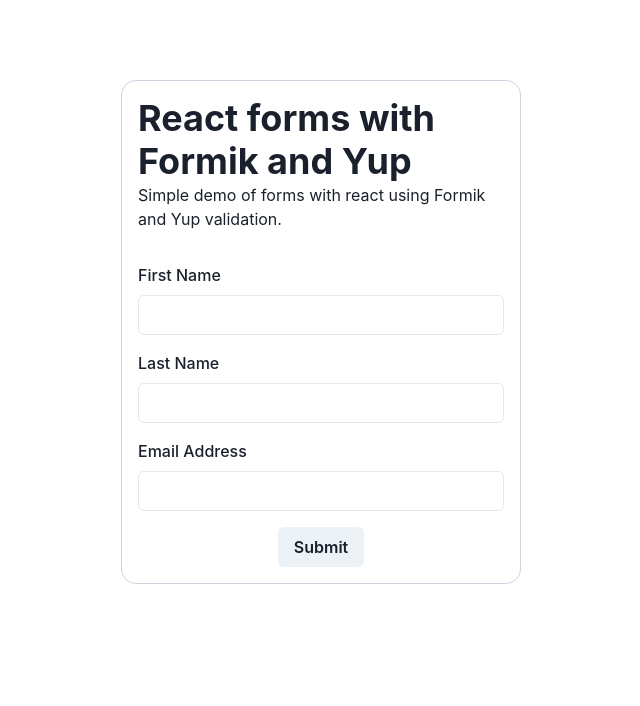
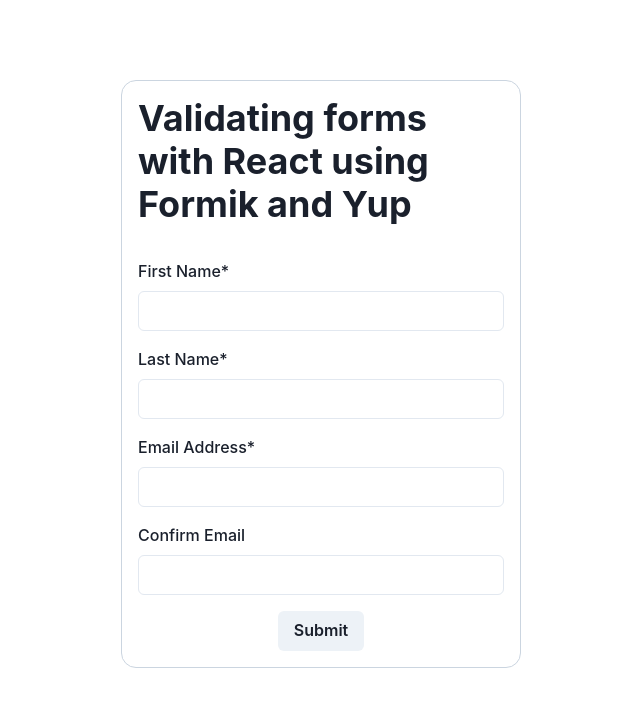
Before and after one commit to ashannon828/demo-formik, a Next.js app: page / in a window 1280 px wide. Shown: the top 706 px of the page, without its empty margins (319-959 px from the left). Built offline with nearby package versions, Linux system fonts and the light colour scheme.

Commit message:
finished errors for form validation demo

```diff
--- a/pages/index.js
+++ b/pages/index.js
@@ -36,76 +36,108 @@ export default function Home() {
             maxW="400px"
           >
             <Box>
-              <Heading as="h1">React forms with Formik and Yup</Heading>
-              <Text>
-                Simple demo of forms with react using Formik and Yup validation.
-              </Text>
+              <Heading as="h1">
+                Validating forms with React using Formik and Yup
+              </Heading>
             </Box>
             <Formik
-              initialValues={{ firstName: "", lastName: "", email: "" }}
+              initialValues={{
+                firstName: "",
+                lastName: "",
+                email: "",
+                confirmEmail: "",
+              }}
               validationSchema={Yup.object({
                 firstName: Yup.string()
                   .max(15, "Must be 15 characters or less")
-                  .required("Required"),
+                  .required("Enter your first name"),
                 lastName: Yup.string()
                   .max(20, "Must be 20 characters or less")
-                  .required("Required"),
+                  .required("Enter your last name"),
                 email: Yup.string()
-                  .email("Invalid email address")
-                  .required("Required"),
+                  .email("Enter a valid email")
+                  .required("Enter your email"),
+                confirmEmail: Yup.string()
+                  .email("Enter a valid email")
+                  .required("Please confirm your email"),
               })}
               onSubmit={(values, { setSubmitting }) => {
                 setTimeout(() => {
                   alert(JSON.stringify(values, null, 2));
-
                   setSubmitting(false);
                 }, 400);
               }}
             >
               {(formik) => (
                 <Form>
+                  <FormControl
+                    isInvalid={
+                      formik.touched.firstName && formik.errors.firstName
+                    }
+                  >
                     <FormLabel mt="2rem" htmlFor="firstName">
-                    First Name
+                      First Name*
                     </FormLabel>
                     <Input
                       id="firstName"
                       type="text"
                       {...formik.getFieldProps("firstName")}
                     />
-
-                  {formik.touched.firstName && formik.errors.firstName ? (
                     <FormErrorMessage>
                       {formik.errors.firstName}
                     </FormErrorMessage>
-                  ) : null}
+                  </FormControl>
 
+                  <FormControl
+                    isInvalid={
+                      formik.touched.lastName && formik.errors.lastName
+                    }
+                  >
                     <FormLabel mt="1rem" htmlFor="lastName">
-                    Last Name
+                      Last Name*
                     </FormLabel>
                     <Input
                       id="lastName"
                       type="text"
                       {...formik.getFieldProps("lastName")}
                     />
-
-                  {formik.touched.lastName && formik.errors.lastName ? (
                     <FormErrorMessage>
                       {formik.errors.lastName}
                     </FormErrorMessage>
-                  ) : null}
+                  </FormControl>
 
+                  <FormControl
+                    isInvalid={formik.touched.email && formik.errors.email}
+                  >
                     <FormLabel mt="1rem" htmlFor="email">
-                    Email Address
+                      Email Address*
                     </FormLabel>
                     <Input
                       id="email"
                       type="email"
                       {...formik.getFieldProps("email")}
                     />
+                    <FormErrorMessage>{formik.errors.email}</FormErrorMessage>
+                  </FormControl>
 
-                  {formik.touched.email && formik.errors.email ? (
-                    <FormErrorMessage>{formik.errors.email}</FormErrorMessage>
-                  ) : null}
+                  <FormControl
+                    isInvalid={
+                      formik.touched.confirmEmail && formik.errors.confirmEmail
+                    }
+                  >
+                    <FormLabel mt="1rem" htmlFor="confirmEmail">
+                      Confirm Email
+                    </FormLabel>
+                    <Input
+                      id="confirmEmail"
+                      type="confirmEmail"
+                      {...formik.getFieldProps("confirmEmail")}
+                    />
+                    <FormErrorMessage>
+                      {formik.errors.confirmEmail}
+                    </FormErrorMessage>
+                  </FormControl>
+
                   <Center mt="1rem">
                     <Button type="submit">Submit</Button>
                   </Center>
```
Lines whose indentation alone changed are shown as unchanged.
